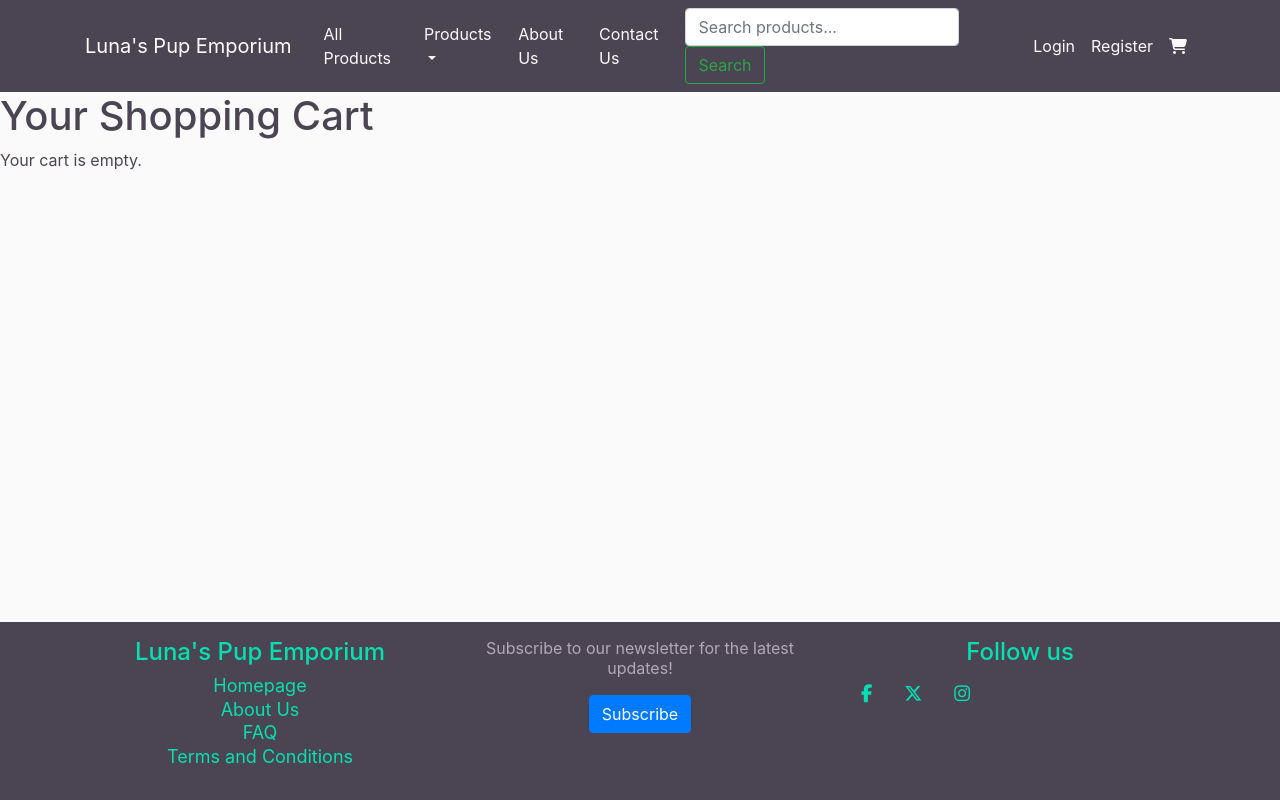
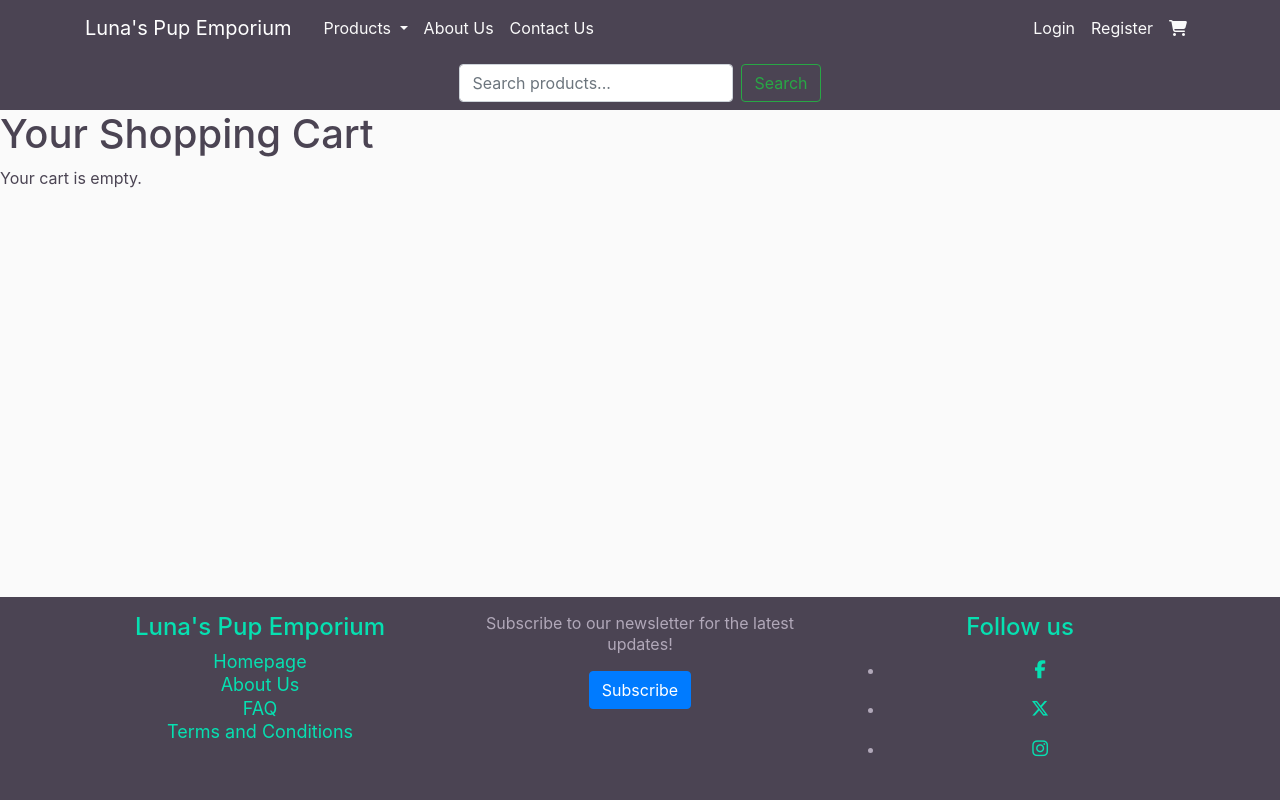
Before and after one commit to valejmdev/Luna-s-Pup-Emporium-pp5, a Django app: page /cart/ in a window 1280 px wide. Run offline with Django 5.2, Linux system fonts and the light colour scheme; data that the repository does not hold is empty; some libraries are stand-ins or nearby versions.

Commit message:
edit base.html navbar and footer ux design

```diff
--- a/store/templates/store/base.html
+++ b/store/templates/store/base.html
@@ -2,6 +2,7 @@
 {% load static %}
 <!DOCTYPE html>
 <html lang="en">
+
 <head>
   <!-- Required meta tags -->
   <meta charset="utf-8">
@@ -11,7 +12,8 @@
   <script src="https://kit.fontawesome.com/fa4660e17d.js" crossorigin="anonymous"></script>
 
   <!-- Bootstrap CSS -->
-    <link rel="stylesheet" href="https://cdn.jsdelivr.net/npm/bootstrap@4.0.0/dist/css/bootstrap.min.css" integrity="sha384-Gn5384xqQ1aoWXA+058RXPxPg6fy4IWvTNh0E263XmFcJlSAwiGgFAW/dAiS6JXm" crossorigin="anonymous">
+  <link rel="stylesheet" href="https://cdn.jsdelivr.net/npm/bootstrap@4.0.0/dist/css/bootstrap.min.css"
+    integrity="sha384-Gn5384xqQ1aoWXA+058RXPxPg6fy4IWvTNh0E263XmFcJlSAwiGgFAW/dAiS6JXm" crossorigin="anonymous">
 
   <!-- Link to custom CSS file -->
   <link rel="stylesheet" type="text/css" href="{% static 'css/main.css' %}">
@@ -23,6 +25,7 @@
   <title>Luna's Pup Emporium</title>
   {% endif %}
 </head>
+
 <body>
   <!-- Header section with navigation bar -->
   <header class="site-header">
@@ -30,8 +33,10 @@
       <div class="container">
         <!-- Brand/logo link to homepage -->
         <a class="navbar-brand mr-4" href="{% url 'store:index' %}">Luna's Pup Emporium</a>
+
         <!-- Toggler button for mobile view -->
-            <button class="navbar-toggler" type="button" data-toggle="collapse" data-target="#navbarToggle" aria-controls="navbarToggle" aria-expanded="false" aria-label="Toggle navigation">
+        <button class="navbar-toggler" type="button" data-toggle="collapse" data-target="#navbarToggle"
+          aria-controls="navbarToggle" aria-expanded="false" aria-label="Toggle navigation">
           <span class="navbar-toggler-icon"></span>
         </button>
 
@@ -39,12 +44,12 @@
         <div class="collapse navbar-collapse" id="navbarToggle">
           <!-- Left side of the navbar with navigation links -->
           <ul class="navbar-nav mr-auto">
-                <li class="nav-item"><a class="nav-link" href="{% url 'store:all_products' %}">All Products</a></li>
             <li class="nav-item dropdown">
-                  <a class="nav-link dropdown-toggle" href="#" id="navbarDropdown" role="button" data-toggle="dropdown" aria-haspopup="true" aria-expanded="false">
+              <a class="nav-link dropdown-toggle" href="#" id="navbarDropdownProducts" role="button"
+                data-toggle="dropdown" aria-haspopup="true" aria-expanded="false">
                 Products
               </a>
-                  <div class="dropdown-menu" aria-labelledby="navbarDropdown">
+              <div class="dropdown-menu" aria-labelledby="navbarDropdownProducts">
                 <a class="dropdown-item" href="{% url 'store:product_list' 'leashes' %}">Leashes</a>
                 <a class="dropdown-item" href="{% url 'store:product_list' 'collars' %}">Collars</a>
                 <a class="dropdown-item" href="{% url 'store:product_list' 'harness' %}">Harnesses</a>
@@ -57,14 +62,8 @@
             <li class="nav-item"><a class="nav-link" href="{% url 'store:contact_us' %}">Contact Us</a></li>
           </ul>
 
-              <!-- Add Search Bar Form -->
-              <form class="form-inline my-2 my-lg-0" method="GET" action="{% url 'store:all_products' %}">
-                <input class="form-control mr-sm-2" type="search" name="q" placeholder="Search products..." aria-label="Search" value="{{ search_term }}">
-                <button class="btn btn-outline-success my-2 my-sm-0" type="submit">Search</button>
-              </form>
-
           <!-- Right side of the navbar with user authentication links -->
-              <ul class="navbar-nav">
+          <ul class="navbar-nav ml-auto">
             {% if user.is_authenticated %}
             <li class="nav-item">
               <a class="nav-link" href="{% url 'profiles:profile' user.username %}">Profile</a>
@@ -79,7 +78,6 @@
             <li class="nav-item"><a class="nav-link" href="{% url 'account_login' %}">Login</a></li>
             <li class="nav-item"><a class="nav-link" href="{% url 'account_signup' %}">Register</a></li>
             {% endif %}
-                <!-- Cart Icon -->
             <li class="nav-item">
               <a class="nav-link" href="{% url 'cart:cart_detail' %}">
                 <i class="fas fa-shopping-cart"></i>
@@ -92,6 +90,17 @@
         </div>
       </div>
     </nav>
+
+    <!-- Search bar row -->
+    <div class="bg-steel">
+      <div class="container py-2">
+        <form class="form-inline justify-content-center" method="GET" action="{% url 'store:all_products' %}">
+          <input class="form-control mr-sm-2" type="search" name="q" placeholder="Search products..."
+            aria-label="Search" value="{{ search_term }}">
+          <button class="btn btn-outline-success my-2 my-sm-0" type="submit">Search</button>
+        </form>
+      </div>
+    </div>
   </header>
 
   <!-- Main content area -->
@@ -127,10 +136,13 @@
         </div>
         <div class="col-md-4">
           <h5 class="footer-head">Follow us</h5>
-              <ul class="nav">
-                <li class="nav-item"><a href="https://www.facebook.com/" class="nav-link" target="_blank"><i class="fab fa-facebook-f"></i></a></li>
-                <li class="nav-item"><a href="https://x.com/" class="nav-link" target="_blank"><i class="fab fa-x-twitter"></i></a></li>
-                <li class="nav-item"><a href="https://www.instagram.com/" class="nav-link" target="_blank"><i class="fab fa-instagram"></i></a></li>
+          <ul class="footer-socials">
+            <li class="nav-item"><a href="https://www.facebook.com/" class="nav-link" target="_blank"><i
+                  class="fab fa-facebook-f"></i></a></li>
+            <li class="nav-item"><a href="https://x.com/" class="nav-link" target="_blank"><i
+                  class="fab fa-x-twitter"></i></a></li>
+            <li class="nav-item"><a href="https://www.instagram.com/" class="nav-link" target="_blank"><i
+                  class="fab fa-instagram"></i></a></li>
           </ul>
         </div>
       </div>
@@ -138,6 +150,12 @@
   </footer>
 
   <!-- jQuery first, then Popper.js, then Bootstrap JS -->
-<script src="https://code.jquery.com/jquery-3.2.1.slim.min.js" integrity="sha384-KJ3o2DKtIkvYIK3UENzmM7KCkRr/rE9/Qpg6aAZGJwFDMVNA/GpGFF93hXpG5KkN" crossorigin="anonymous"></script>
-<script src="https://cdnjs.cloudflare.com/ajax/libs/popper.js/1.12.9/umd/popper.min.js" integrity="sha384-ApNbgh9B+Y1QKtv3Rn7W3mgPxhU9K/ScQsAP7hUibX39j7fakFPskvXusvfa0b4Q" crossorigin="anonymous"></script>
-<script src="https://maxcdn.bootstrapcdn.com/bootstrap/4.0.0/js/bootstrap.min.js" integrity="sha384-JZR6Spejh4U02d8jOt6vLEHfe/JQGiRRSQQxSfFWpi1MquVdAyjUar5+76PVCmYl" crossorigin="anonymous"></script>
+  <script src="https://code.jquery.com/jquery-3.2.1.slim.min.js"
+    integrity="sha384-KJ3o2DKtIkvYIK3UENzmM7KCkRr/rE9/Qpg6aAZGJwFDMVNA/GpGFF93hXpG5KkN" crossorigin="anonymous">
+  </script>
+  <script src="https://cdnjs.cloudflare.com/ajax/libs/popper.js/1.12.9/umd/popper.min.js"
+    integrity="sha384-ApNbgh9B+Y1QKtv3Rn7W3mgPxhU9K/ScQsAP7hUibX39j7fakFPskvXusvfa0b4Q" crossorigin="anonymous">
+  </script>
+  <script src="https://maxcdn.bootstrapcdn.com/bootstrap/4.0.0/js/bootstrap.min.js"
+    integrity="sha384-JZR6Spejh4U02d8jOt6vLEHfe/JQGiRRSQQxSfFWpi1MquVdAyjUar5+76PVCmYl" crossorigin="anonymous">
+  </script>
```
Lines whose indentation alone changed are shown as unchanged.
